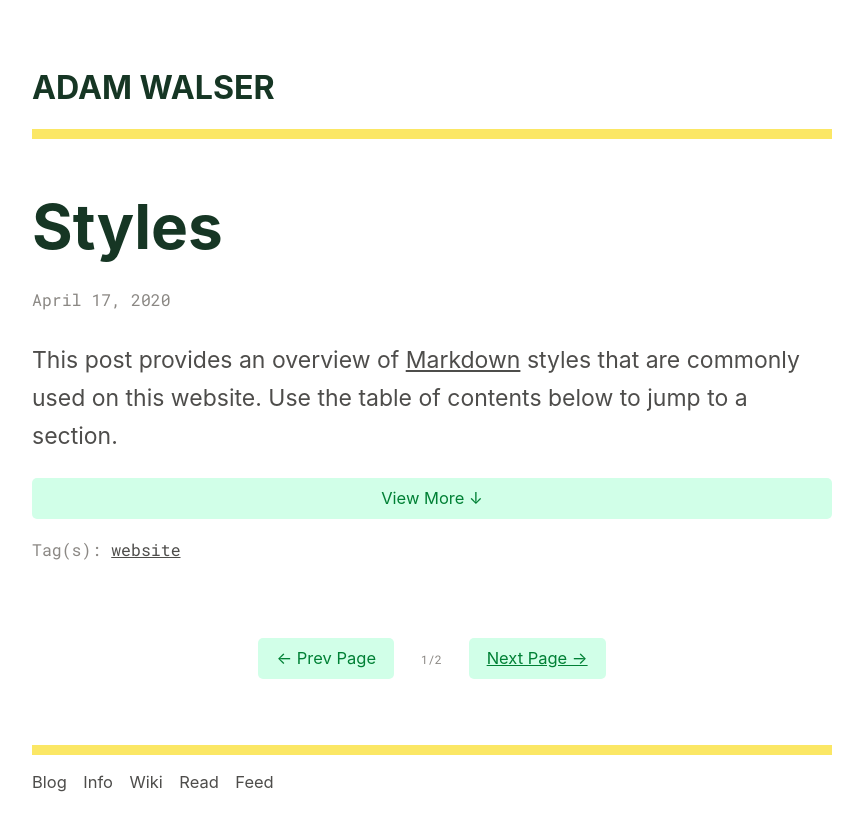
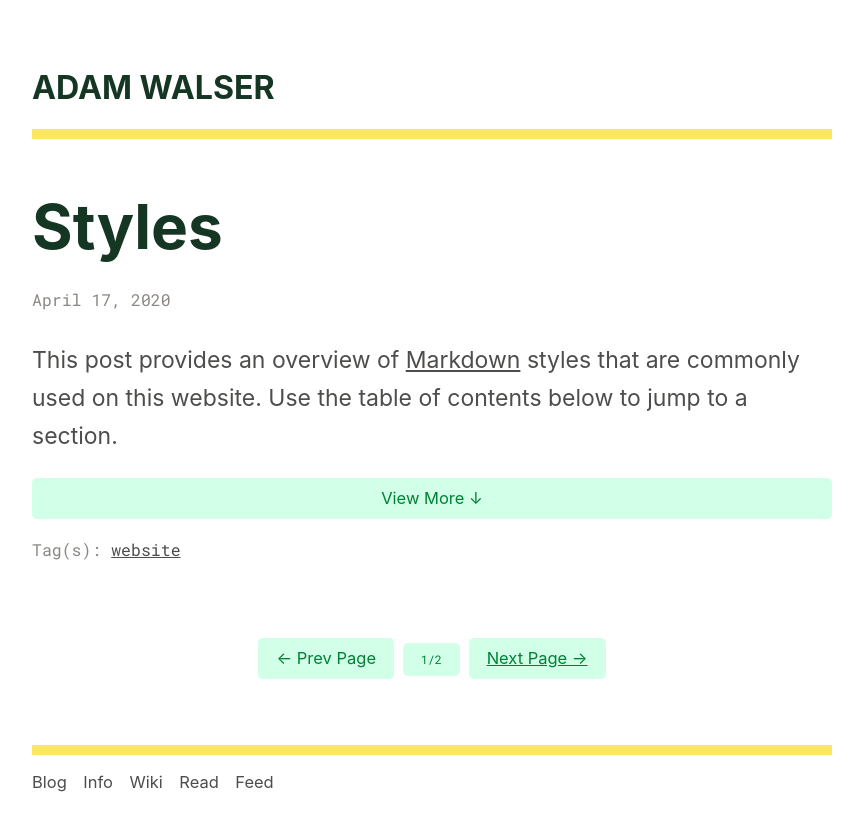
Before and after one commit to ajpwalser/ajpwalser.github.io, a Jekyll site: the page built from index.html, in a window 1280 px wide. Shown: the top 831 px of the page, without its empty margins (208-1071 px from the left). Built offline with Jekyll 4.4.1, drawn with Linux system fonts in a browser that asks for light colours; some web fonts are replaced; the list of posts is cut into pages by our own code.

Commit message:
Update index.html

```diff
--- a/index.html
+++ b/index.html
@@ -40,7 +40,7 @@ description: Personal blog of Adam Walser.
    {% else %}
    <span>← Prev Page</span>
    {% endif %}
-      <span class="counter">{{ paginator.page }}/{{ paginator.total_pages }}</span>
+      <span class="meta">{{ paginator.page }}/{{ paginator.total_pages }}</span>
    {% if paginator.next_page %}
    <a href="{{ paginator.next_page_path | prepend: site.baseurl | replace: '//', '/' }}">Next Page →</a>
    {% else %}
```
